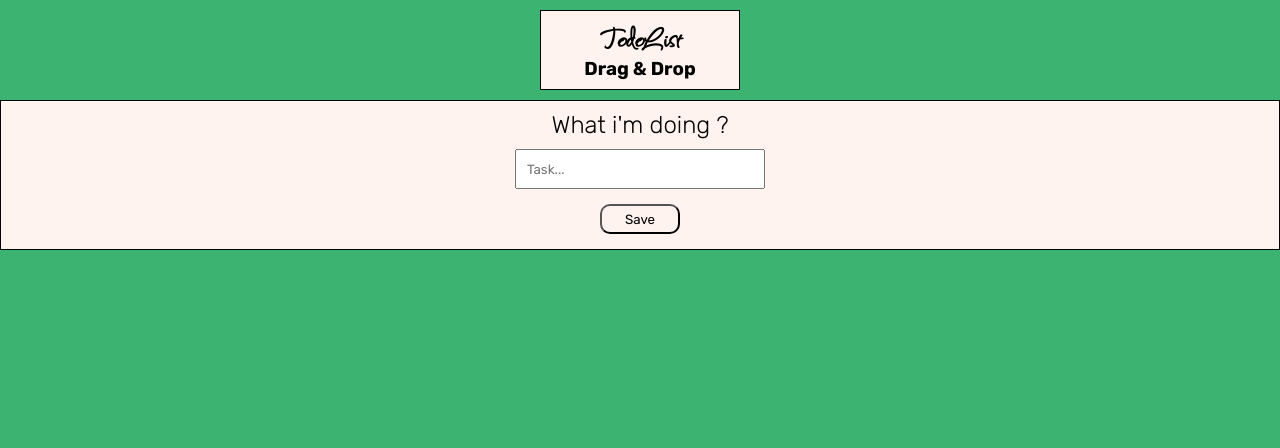
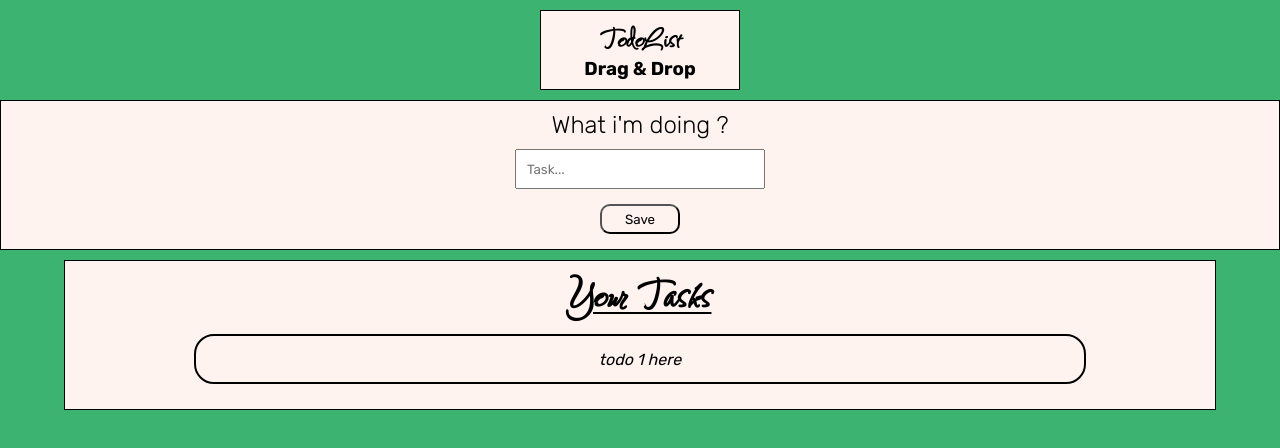
Before and after one commit to widmaker666/TodoListDragNdrop_fromscratch, a website: page index.html in a window 1280 px wide. Drawn offline with Linux system fonts and the light colour scheme.

Commit message:
local storage begin

```diff
--- a/index.html
+++ b/index.html
@@ -22,6 +22,14 @@
         </form>
       </div>
     </section>
+    <section class="tasks">
+      <h1>Your Tasks</h1>
+      <div class="task-array-container">
+       <div draggable="true" class="tasks-div">
+        <h2 id="h2">todo 1 here</h2>
+       </div>
+      </div>
+    </section>
 
     <script src="script.js"></script>
   </body>
--- a/script.js
+++ b/script.js
@@ -0,0 +1,22 @@
+//! Local Storage //
+const formTasks = document.querySelector(".form-task");
+const localTasks = JSON.parse(localStorage.getItem("tasks"))
+
+formTasks.addEventListener("submit", handleSubmit);
+
+function handleSubmit(e) {
+  e.preventDefault();
+
+  const todo = {
+    id: Date.now(),
+    task: taskInput.value,
+    completed: false,
+  };
+
+  localStorage.setItem("tasks", JSON.stringify(todo));
+  document.location.reload()
+}
+
+h2.textContent = `${localTasks.task}`
+
+//- Il faut que je puisse maintenant rentrer mes infos du local storage ds un tableau puis ensuite les faire sortir comme une div + h2 comme ds le html !
--- a/style.scss
+++ b/style.scss
@@ -18,6 +18,7 @@ $font-reg: "rubik";
   padding: 0;
   box-sizing: border-box;
   outline: none;
+  list-style: none;
 }
 
 html {
@@ -109,4 +110,47 @@ body {
       }
     }
   }
+  & .tasks {
+    height: auto;
+    width: 90%;
+    margin: 10px auto;
+    padding: 5px;
+    display: flex;
+    text-align: center;
+    flex-direction: column;
+    background: rgb(255, 243, 239);
+    border: 1.5px solid black;
+
+    & h1 {
+      font-family: $title-manuscrit;
+      font-size: 3rem;
+      text-decoration: 2px underline;
+      text-underline-offset: 5px;
+    }
+
+    & .task-array-container {
+      height: auto;
+      width: 80%;
+      margin: 0px auto;
+      padding: 10px;
+
+      & .tasks-div {
+        display: flex;
+        justify-content: center;
+        align-items: center;
+        margin: 0 auto 10px auto;
+        height: 50px;
+        border: 2px solid black;
+        width: auto;
+        border-radius: 20px;
+
+        & h2 {
+          font-family: $font-reg;
+          font-weight: 400;
+          font-size: 1rem;
+          font-style: italic;
+        }
+      }
+    }
+  }
 }
```
Also changed, not shown: style.css, 1 other file.
